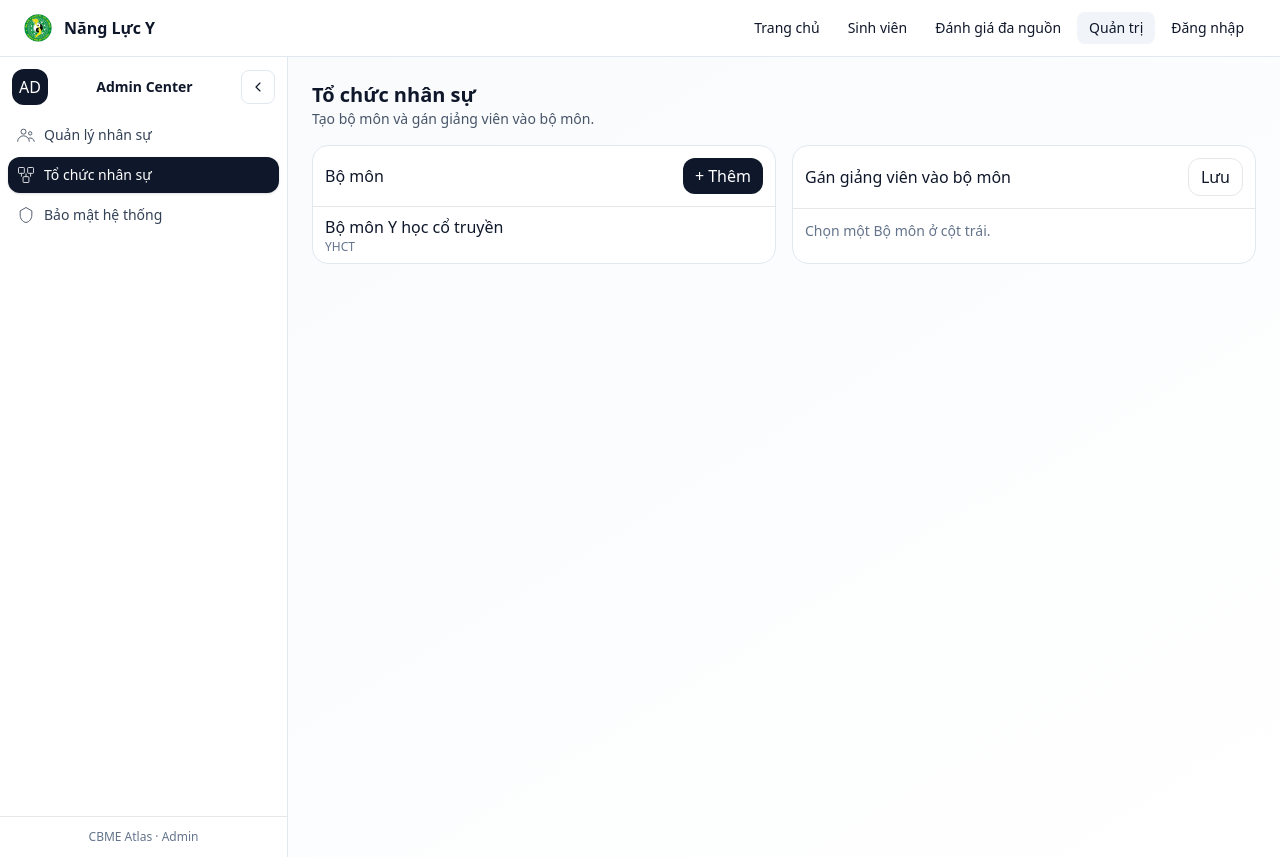
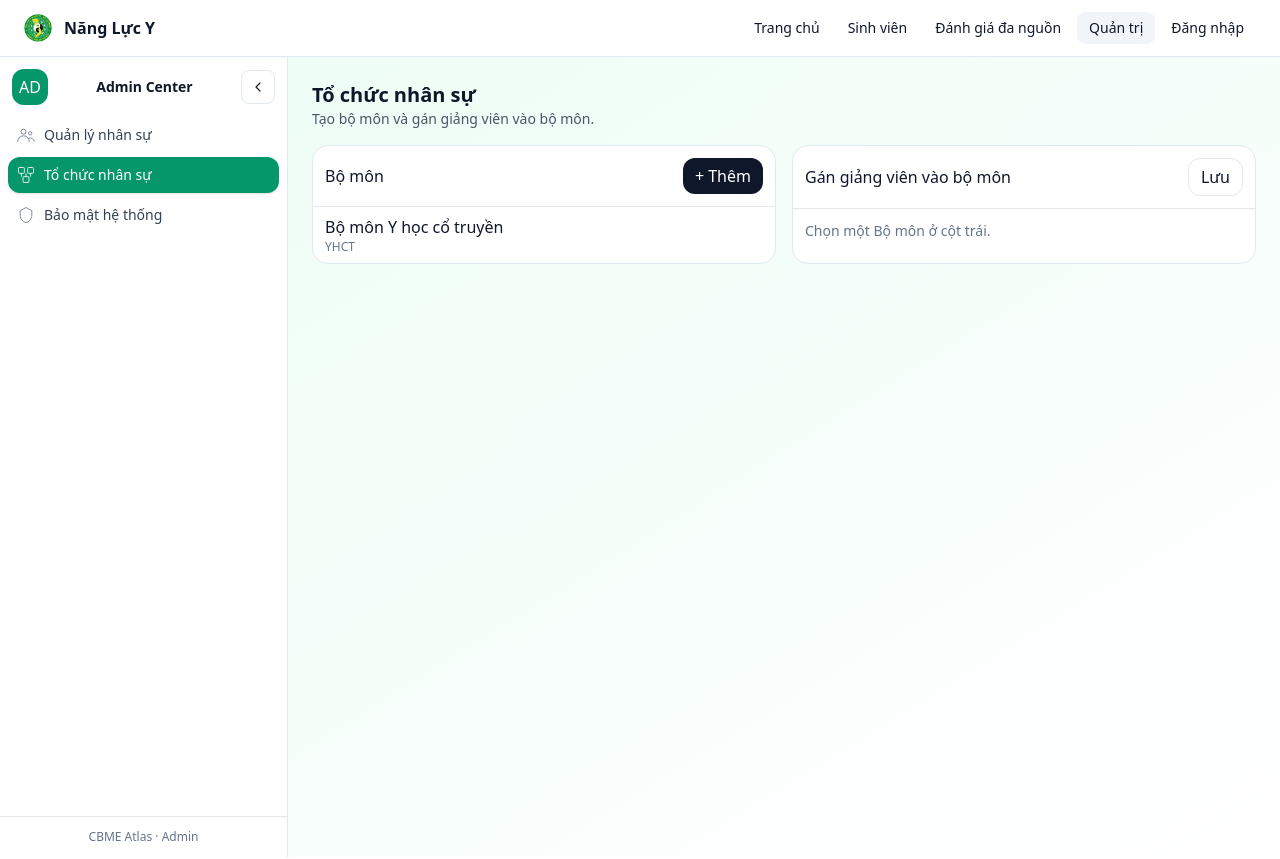
Before and after one commit to vophong90/CBME_Atlas, a Next.js app: page /admin/org in a window 1280 px wide. Shown: the top 859 px of the page. Built offline with nearby package versions, Linux system fonts and the light colour scheme.

Commit message:
Update layout.tsx

```diff
--- a/app/admin/layout.tsx
+++ b/app/admin/layout.tsx
@@ -5,9 +5,22 @@ import { usePathname } from 'next/navigation';
 import { useEffect, useState } from 'react';
 
 /* inline icons */
-const UsersIcon = (p: any) => (<svg viewBox="0 0 24 24" fill="none" stroke="currentColor" {...p}><circle cx="9" cy="8" r="3"/><path d="M2 20a7 7 0 0114 0"/><circle cx="17" cy="10" r="2"/><path d="M22 20a5 5 0 00-7-4"/></svg>);
-const OrgIcon = (p: any) => (<svg viewBox="0 0 24 24" fill="none" stroke="currentColor" {...p}><rect x="3" y="3" width="7" height="7" rx="1"/><rect x="14" y="3" width="7" height="7" rx="1"/><rect x="8.5" y="14" width="7" height="7" rx="1"/><path d="M6.5 10v4M17.5 10v4M12 14V10" /></svg>);
-const ShieldIcon = (p: any) => (<svg viewBox="0 0 24 24" fill="none" stroke="currentColor" {...p}><path d="M12 3l7 4v5c0 5-3.5 8.5-7 9-3.5-.5-7-4-7-9V7l7-4z"/></svg>);
+const UsersIcon = (p: any) => (
+  <svg viewBox="0 0 24 24" fill="none" stroke="currentColor" {...p}>
+    <circle cx="9" cy="8" r="3"/><path d="M2 20a7 7 0 0114 0"/><circle cx="17" cy="10" r="2"/><path d="M22 20a5 5 0 00-7-4"/>
+  </svg>
+);
+const OrgIcon = (p: any) => (
+  <svg viewBox="0 0 24 24" fill="none" stroke="currentColor" {...p}>
+    <rect x="3" y="3" width="7" height="7" rx="1"/><rect x="14" y="3" width="7" height="7" rx="1"/>
+    <rect x="8.5" y="14" width="7" height="7" rx="1"/><path d="M6.5 10v4M17.5 10v4M12 14V10" />
+  </svg>
+);
+const ShieldIcon = (p: any) => (
+  <svg viewBox="0 0 24 24" fill="none" stroke="currentColor" {...p}>
+    <path d="M12 3l7 4v5c0 5-3.5 8.5-7 9-3.5-.5-7-4-7-9V7l7-4z"/>
+  </svg>
+);
 
 const NAV = [
   { href: '/admin/users', label: 'Quản lý nhân sự', Icon: UsersIcon },
@@ -28,25 +41,48 @@ export default function AdminLayout({ children }: { children: React.ReactNode })
   }, [collapsed]);
 
   return (
-    <div className="min-h-screen bg-gradient-to-br from-slate-50 to-white text-slate-900">
+    <div className="min-h-screen bg-gradient-to-br from-brand-50 to-white text-slate-900">
       <div className="mx-auto flex max-w-[1400px]">
-        <aside className={['sticky top-0 hidden h-[100dvh] border-r border-slate-200 bg-white md:flex md:flex-col', collapsed ? 'w-16' : 'w-72'].join(' ')}>
+        <aside
+          className={[
+            'sticky top-0 hidden h-[100dvh] border-r border-slate-200 bg-white md:flex md:flex-col',
+            collapsed ? 'w-16' : 'w-72',
+          ].join(' ')}
+        >
           <div className="flex items-center justify-between p-3">
-            <div className="grid h-9 w-9 place-items-center rounded-xl bg-slate-900 text-white">AD</div>
+            <div className="grid h-9 w-9 place-items-center rounded-xl bg-brand-600 text-white">AD</div>
             {!collapsed && <div className="text-sm font-semibold">Admin Center</div>}
-            <button onClick={() => setCollapsed(v => !v)} className="rounded-lg border border-slate-200 p-2 hover:bg-slate-50">
-              <svg viewBox="0 0 24 24" className="h-4 w-4" fill="none" stroke="currentColor"><path d={collapsed ? "M9 6l6 6-6 6" : "M15 6l-6 6 6 6"} strokeWidth="1.75" strokeLinecap="round" strokeLinejoin="round"/></svg>
+            <button
+              onClick={() => setCollapsed((v) => !v)}
+              className="rounded-lg border border-slate-200 p-2 hover:bg-brand-50"
+            >
+              <svg viewBox="0 0 24 24" className="h-4 w-4" fill="none" stroke="currentColor">
+                <path
+                  d={collapsed ? 'M9 6l6 6-6 6' : 'M15 6l-6 6 6 6'}
+                  strokeWidth="1.75"
+                  strokeLinecap="round"
+                  strokeLinejoin="round"
+                />
+              </svg>
             </button>
           </div>
+
           <nav className="flex-1 space-y-1 px-2 pb-3">
             {NAV.map(({ href, label, Icon }) => {
               const active = pathname === href || pathname.startsWith(href + '/');
               return (
-                <Link key={href} href={href} className={['group relative flex items-center rounded-xl px-2 py-2 transition', active ? 'bg-slate-900 text-white shadow' : 'text-slate-700 hover:bg-slate-100'].join(' ')}>
-                  <Icon className="mr-2 h-5 w-5" />
+                <Link
+                  key={href}
+                  href={href}
+                  className={[
+                    'group relative flex items-center rounded-xl px-2 py-2 transition',
+                    active ? 'bg-brand-600 text-white shadow' : 'text-slate-700 hover:bg-brand-50',
+                  ].join(' ')}
+                >
+                  <Icon className={['mr-2 h-5 w-5', active ? 'text-white' : 'text-slate-500'].join(' ')} />
                   <span className={collapsed ? 'sr-only' : 'text-sm font-medium'}>{label}</span>
                   {collapsed && (
-                    <span className="pointer-events-none absolute left-full top-1/2 ml-2 -translate-y-1/2 whitespace-nowrap rounded-md bg-slate-900 px-2 py-1 text-xs text-white opacity-0 shadow-lg transition group-hover:opacity-100">
+                    <span className="pointer-events-none absolute left-full top-1/2 ml-2 -translate-y-1/2 whitespace-nowrap rounded-md bg-brand-700 px-2 py-1 text-xs text-white opacity-0 shadow-lg transition group-hover:opacity-100">
                       {label}
                     </span>
                   )}
@@ -54,8 +90,10 @@ export default function AdminLayout({ children }: { children: React.ReactNode })
               );
             })}
           </nav>
+
           <div className="border-t p-3 text-center text-xs text-slate-500">CBME Atlas · Admin</div>
         </aside>
+
         <main className="flex-1 p-6">{children}</main>
       </div>
     </div>
```
